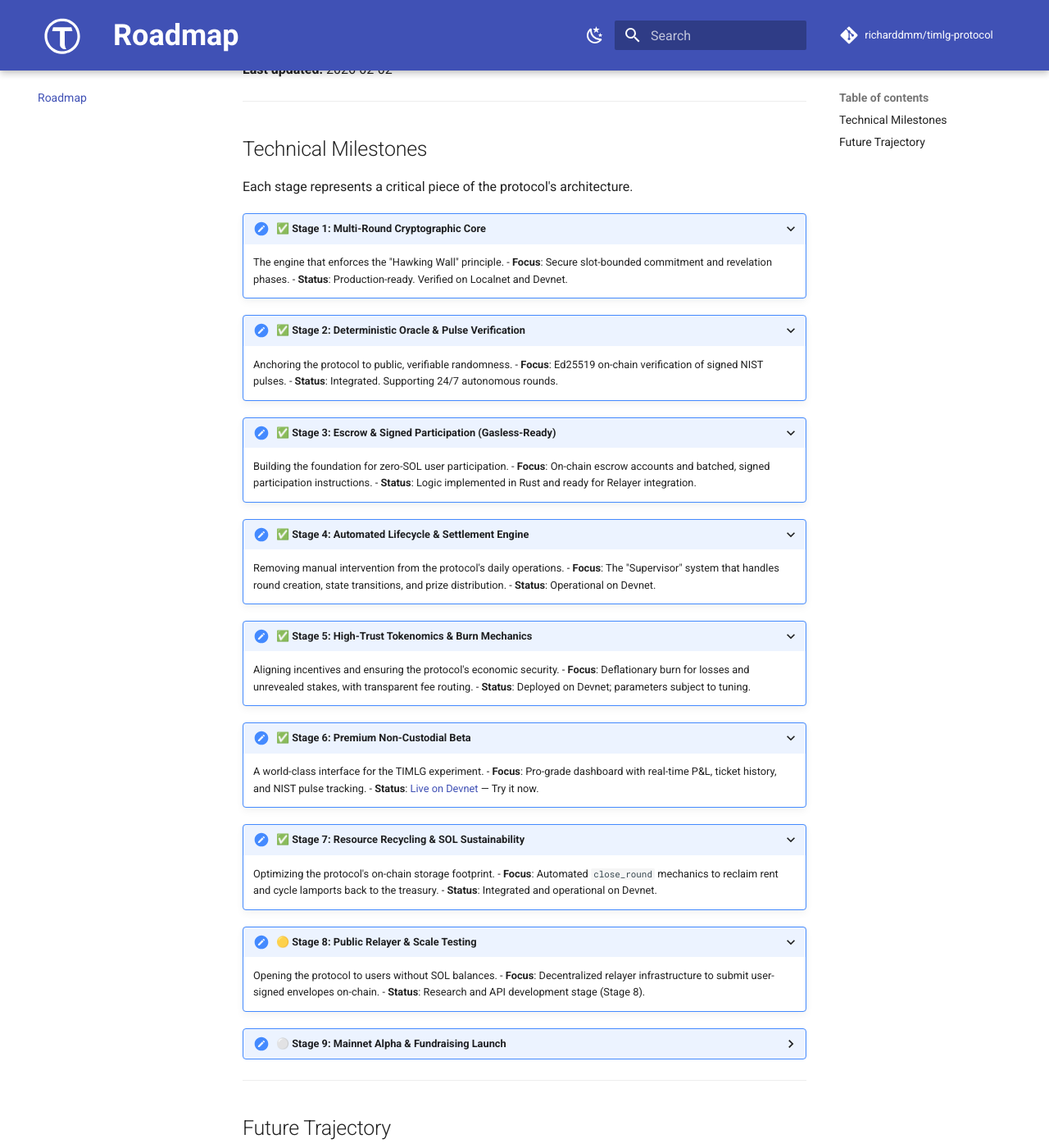
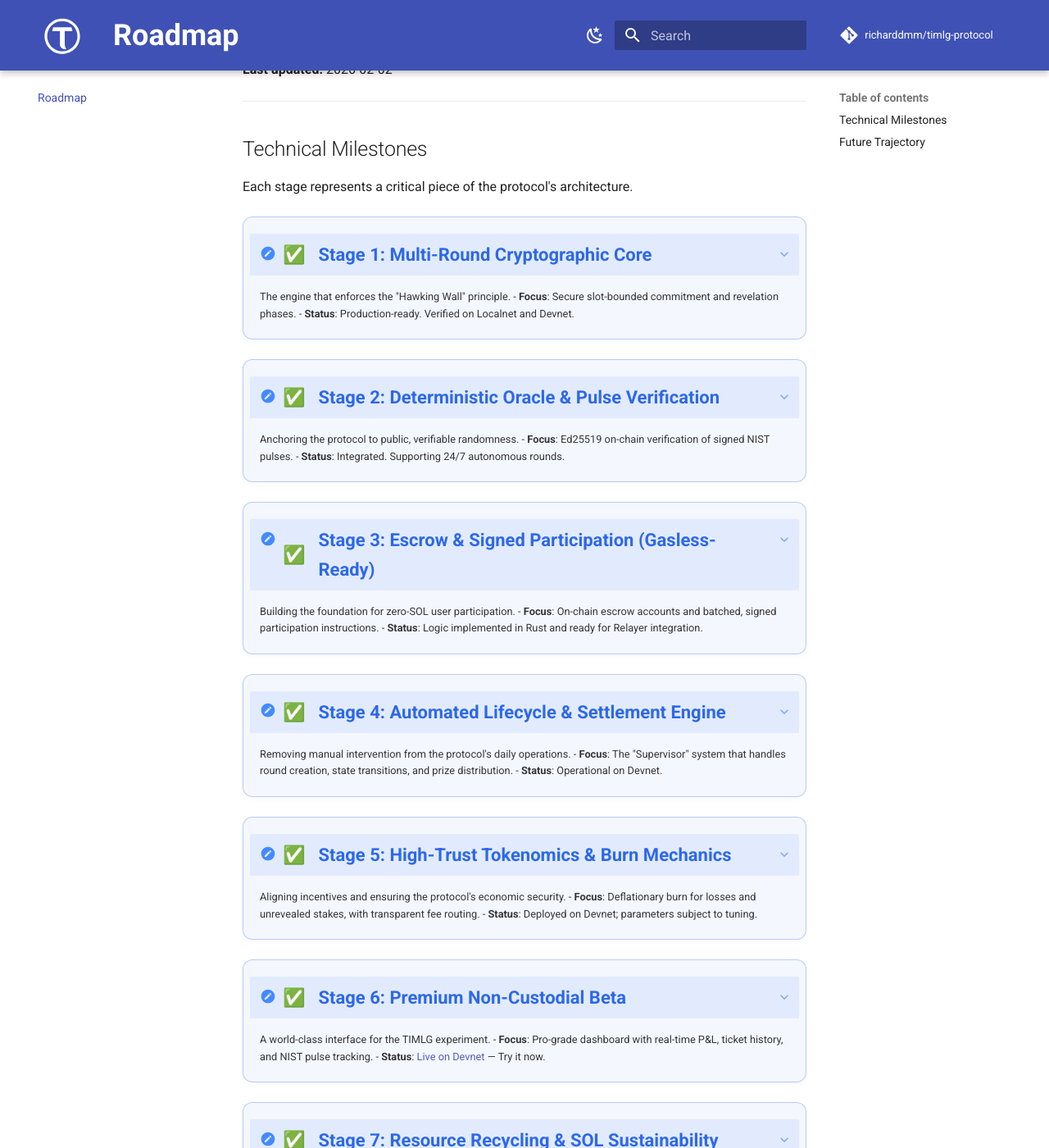
Before and after one commit to TIMLG-Protocol/timlg-protocol, an MkDocs documentation site: the page built from docs/roadmap/index.md, in a window 1280 px wide and 1400 px high, scrolled down 312 px. Shown: the whole window at 82% size. Built offline with MkDocs 1.6.1 and Material for MkDocs 9.7.7, drawn with Linux system fonts in a browser that asks for light colours; comment, search, counter and statistics services are not loaded.

Commit message:
UI: Fix roadmap styles not loading and refine azulito aesthetic

```diff
--- a/docs/stylesheets/roadmap.css
+++ b/docs/stylesheets/roadmap.css
@@ -1,10 +1,20 @@
 /* Roadmap accordion (collapsible stages) */
 .md-typeset details.roadmap-stage {
   border: 1px solid rgba(45, 104, 234, 0.3);
-  border-radius: 0.6rem;
-  padding: 0.6rem 0.8rem;
-  margin: 0.8rem 0;
+  border-radius: 12px;
+  padding: 1rem;
+  margin: 1.2rem 0;
   background: rgba(45, 104, 234, 0.05);
+  /* Azulito bg */
+  transition: all 0.2s ease-in-out;
+  box-shadow: 0 4px 6px rgba(0, 0, 0, 0.02);
+}
+
+.md-typeset details.roadmap-stage:hover {
+  border-color: rgba(45, 104, 234, 0.5);
+  background: rgba(45, 104, 234, 0.08);
+  box-shadow: 0 8px 15px rgba(45, 104, 234, 0.1);
+  transform: translateY(-1px);
 }
 
 .md-typeset details.roadmap-stage>summary {
@@ -12,32 +22,48 @@
   list-style: none;
   display: flex;
   align-items: center;
-  gap: 0.6rem;
-  font-weight: 600;
+  gap: 0.8rem;
+  font-weight: 700;
+  font-size: 1.1rem;
+  color: #2D68EA;
+  /* TIMLG Blue */
+}
+
+.md-typeset details.roadmap-stage>summary strong {
+  color: inherit;
 }
 
 .md-typeset details.roadmap-stage>summary::-webkit-details-marker {
   display: none;
 }
 
-/* Make the built-in marker act like a “+ / −” */
+/* Custom Marker (+ / -) */
 .md-typeset details.roadmap-stage>summary::after {
   content: "+";
   margin-left: auto;
   font-weight: 700;
-  opacity: 0.7;
+  opacity: 0.5;
+  font-size: 1.2rem;
+  transition: transform 0.2s;
 }
 
 .md-typeset details.roadmap-stage[open]>summary::after {
   content: "−";
 }
 
-.md-typeset .roadmap-stage-meta {
-  font-weight: 400;
-  opacity: 0.8;
+/* Content styling */
+.md-typeset details.roadmap-stage p,
+.md-typeset details.roadmap-stage ul {
+  margin-top: 0.8rem;
+  margin-bottom: 0;
+  color: var(--md-default-fg-color);
+  opacity: 0.9;
 }
 
-/* Tighter lists inside */
 .md-typeset details.roadmap-stage ul {
-  margin: 0.3rem 0 0.3rem 1.2rem;
+  padding-left: 1.4rem;
 }
+
+.md-typeset details.roadmap-stage ul li {
+  margin-bottom: 0.2rem;
+}
--- a/mkdocs.yml
+++ b/mkdocs.yml
@@ -58,6 +58,8 @@ markdown_extensions:
 extra_css:
   - stylesheets/extra.css
   - stylesheets/beta.css
+  - stylesheets/roadmap.css
+  - stylesheets/status.css
 
 nav:
   - Home: index.md
```
